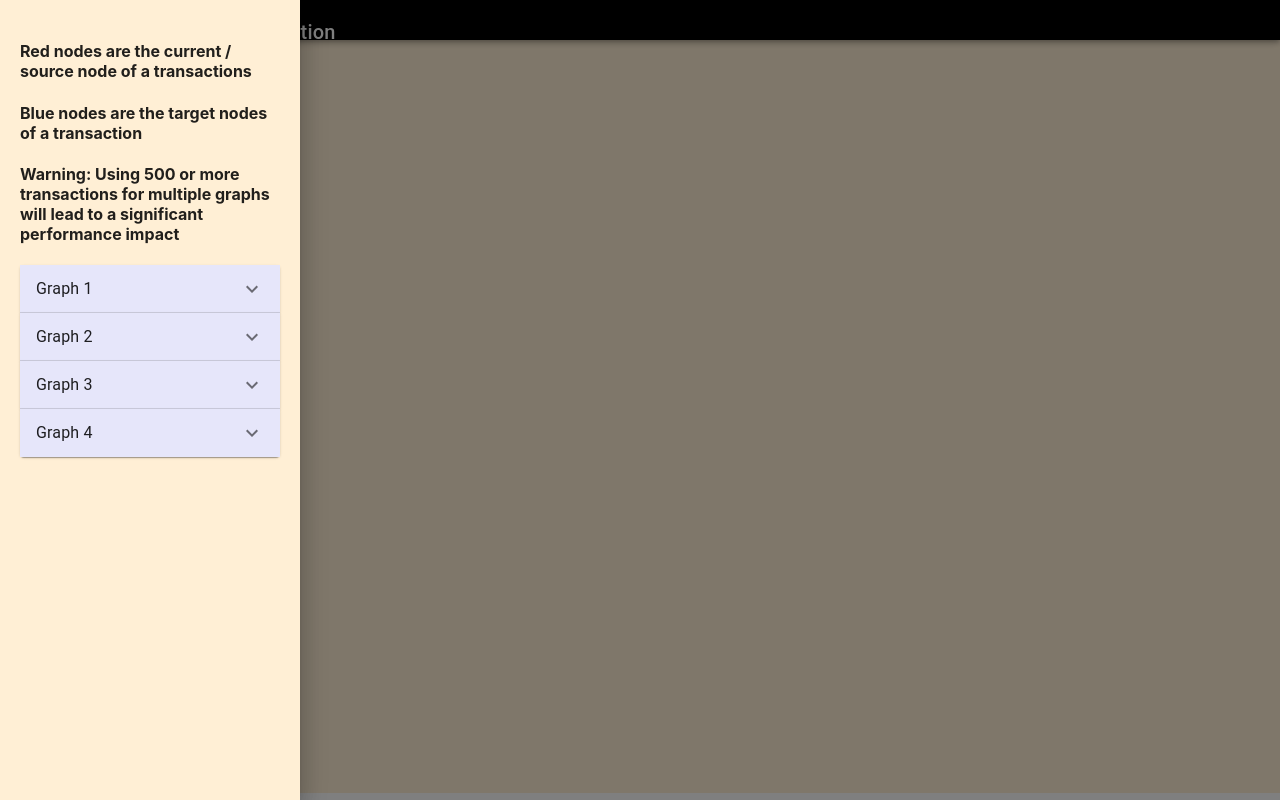
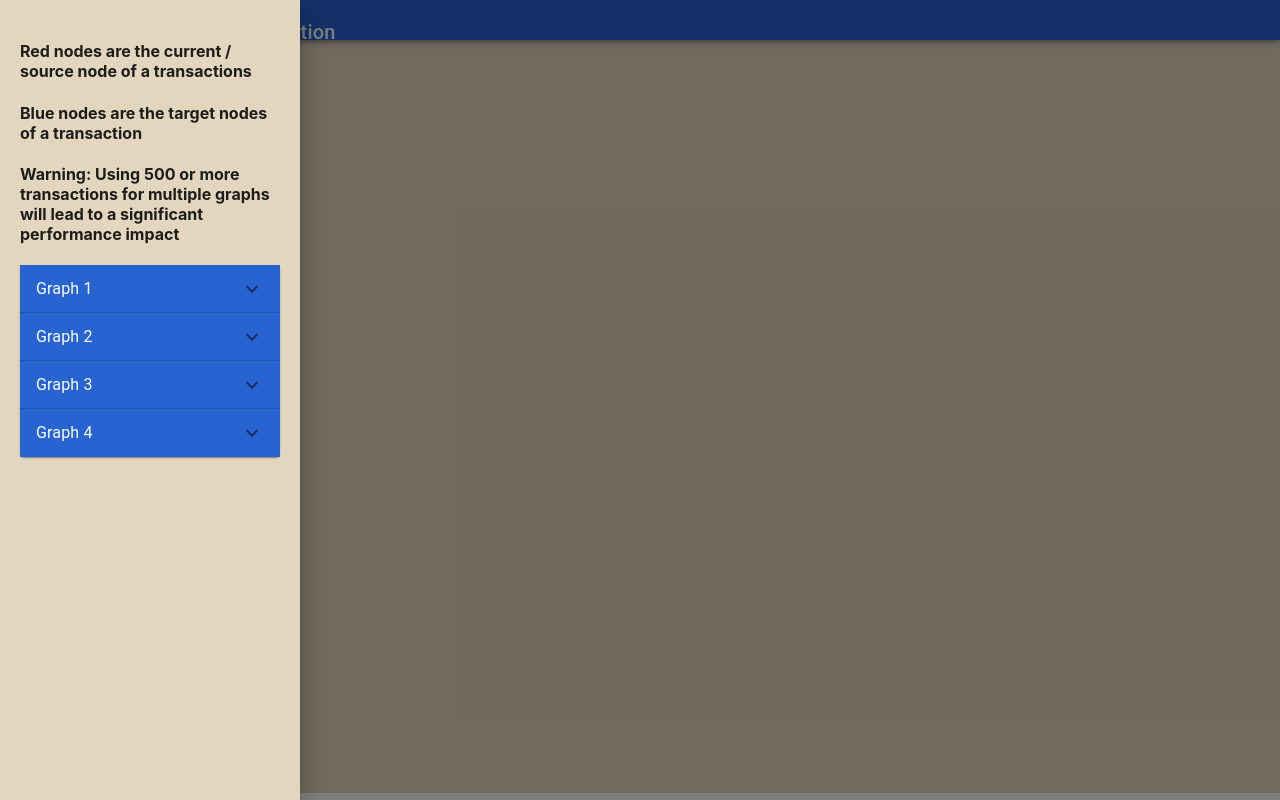
Before and after one commit to sharzy720/capstone22_23, a React (Create React App) app: page / in a window 1280 px wide. Both pictures are taken after a click on the button "menu". Built offline with nearby package versions, Linux system fonts and the light colour scheme.

Commit message:
Created a color scheme to stick with for aesthetic purposes. Easier on the eyes.

```diff
--- a/src/App.js
+++ b/src/App.js
@@ -102,9 +102,10 @@ const App = () => {
 
     return (
         <div style={{
-            backgroundColor: "PapayaWhip",
+
             width: '100%',
             height: '94.12vh',
+            backgroundColor: '#E2D6BE'
             }}>
             <ButtonAppBar timestep={timestep} setTimestep={setTimestep} limit={limit}
                           setLimit={setLimit} setShowGraph={setShowGraph} vizBackgroundColor={vizBackgroundColor}
--- a/src/components/AppBar.js
+++ b/src/components/AppBar.js
@@ -57,7 +57,7 @@ export default function ButtonAppBar(props) {
         <div style={{margin: "0px"}}>
             {/* AppBar */}
             <Box sx={{ flexGrow: 1}}>
-                <AppBar position="fixed" sx={{ backgroundColor: 'Black', height: '5vh'}}>
+                <AppBar position="fixed" sx={{ backgroundColor: '#2763D1', height: '5vh'}}>
                     <Toolbar>
 
                         {/* Menu icon button to open the drawer */}
@@ -91,7 +91,7 @@ export default function ButtonAppBar(props) {
                         width: drawerWidth,
                         boxSizing: 'border-box'
                     },
-                    backgroundColor: 'PapayaWhip'
+                    //backgroundColor: '6B5427'
                 }}
                 variant="temporary"
                 anchor="left"
@@ -103,7 +103,7 @@ export default function ButtonAppBar(props) {
 
                 <div style={{ padding: '20px',
                     height: '100%',
-                    backgroundColor: 'PapayaWhip'
+                    backgroundColor: '#E2D6BE'
                 }}>
 
                     {/* Title */}
--- a/src/components/DisplayButton.js
+++ b/src/components/DisplayButton.js
@@ -19,7 +19,7 @@ function DisplayButton(props) {
         <Button variant="contained" onClick={() => props.onClickFunction(props.graphNum)} style={{
             height: '100%', width: '100%',
             marginTop: '4px',
-            backgroundColor: 'white', color: 'black'
+            backgroundColor: '#98C3E2', color: 'black'
         }}>
             Display
         </Button>
--- a/src/components/JSONForceGraph.js
+++ b/src/components/JSONForceGraph.js
@@ -62,11 +62,11 @@ function JSONForceGraph(props) {
     function getNodeClassColor(currentNodeClass) {
         switch (currentNodeClass) {
             case "1":
-                return "Chartreuse";
+                return "#00D0FF";
             case "2":
-                return "DeepPink";
+                return "#0C69FF";
             default:
-                return "Black";
+                return "#06327A";
         }
     }
 
@@ -324,14 +324,14 @@ function JSONForceGraph(props) {
                         //  where the currentNode === the sourceNode
                         if (targetNode.name === transaction.target.name &&
                             targetNode.name !== props.selectedNode) {
-                            colorNode(this, "Blue")
+                            colorNode(this, "#A50871")
                         }
                     })
                 }
             })
             d3.selectAll("circle").each(function (targetNode) {
                 if (targetNode.name === mouseOverNode && targetNode.name !== props.selectedNode) {
-                    colorNode(this, "Red");
+                    colorNode(this, "#FF4800");
                 }
             })
             setMouseOverNode("");
@@ -373,7 +373,7 @@ function JSONForceGraph(props) {
             // Check if the target node is a target of any valid transactions
             //  where the currentNode === the sourceNode
             if (targetNode.name === props.selectedNode) {
-                colorNode(this, "Yellow");
+                colorNode(this, "#E50E06");
                 // console.log(targetNode.name + " " + props.selectedNode);
                 //colorNode(this, getNodeClassColor(targetNode.class))
             }
--- a/src/components/LimitDropdown.js
+++ b/src/components/LimitDropdown.js
@@ -69,7 +69,7 @@ function LimitDropdown (props) {
     };
 
     return (
-        <Box sx={{ minWidth: 120, height: '50px' }}>
+        <Box sx={{ minWidth: 120, height: '50px', backgroundColor: "2D82C4" }}>
             <FormControl fullWidth variant={"filled"}>
                 <InputLabel id="limit-select-label">Transactions to display</InputLabel>
                 <Select
--- a/src/components/SimpleAccordion.js
+++ b/src/components/SimpleAccordion.js
@@ -158,7 +158,8 @@ export default function SimpleAccordion(props) {
                     aria-controls="panel1a-content"
                     id="panel1a-header"
                     sx={{
-                        backgroundColor: "Lavender"
+                        backgroundColor: "#2763D1",
+                        color: "white"
                     }}
                 >
                     <Typography>Graph 1</Typography>
@@ -181,6 +182,7 @@ export default function SimpleAccordion(props) {
 
                     {/* Button to display a graph with the users selected parameters */}
                     <DisplayButton onClickFunction={showGraph} graphNum={"1"}/>
+                    <RemoveGraphButton onClickFunction={removeGraph} graphNum={"1"}/>
                 </AccordionDetails>
             </Accordion>
 
@@ -194,7 +196,8 @@ export default function SimpleAccordion(props) {
                     aria-controls="panel2a-content"
                     id="panel2a-header"
                     sx={{
-                        backgroundColor: "Lavender"
+                        backgroundColor: "#2763D1",
+                        color: "white"
                     }}
                 >
                     <Typography>Graph 2</Typography>
@@ -235,7 +238,8 @@ export default function SimpleAccordion(props) {
                     aria-controls="panel3a-content"
                     id="panel3a-header"
                     sx={{
-                        backgroundColor: "Lavender"
+                        backgroundColor: "#2763D1",
+                        color: "white"
                     }}
                 >
                     <Typography>Graph 3</Typography>
@@ -276,7 +280,8 @@ export default function SimpleAccordion(props) {
                     aria-controls="panel4a-content"
                     id="panel4a-header"
                     sx={{
-                        backgroundColor: "Lavender"
+                        backgroundColor: "#2763D1",
+                        color: "white"
                     }}
                 >
                     <Typography>Graph 4</Typography>
--- a/src/components/TimestepDropdown.js
+++ b/src/components/TimestepDropdown.js
@@ -66,7 +66,7 @@ function TimestepDropdown (props) {
     };
 
     return (
-        <Box sx={{ minWidth: 120, height: '50px' }}>
+        <Box sx={{ minWidth: 120, height: '50px', backgroundColor: "2D82C4" }}>
             <FormControl fullWidth variant={"filled"}>
                 <InputLabel id="time-step-select-label">Time Step</InputLabel>
                 <Select
```
